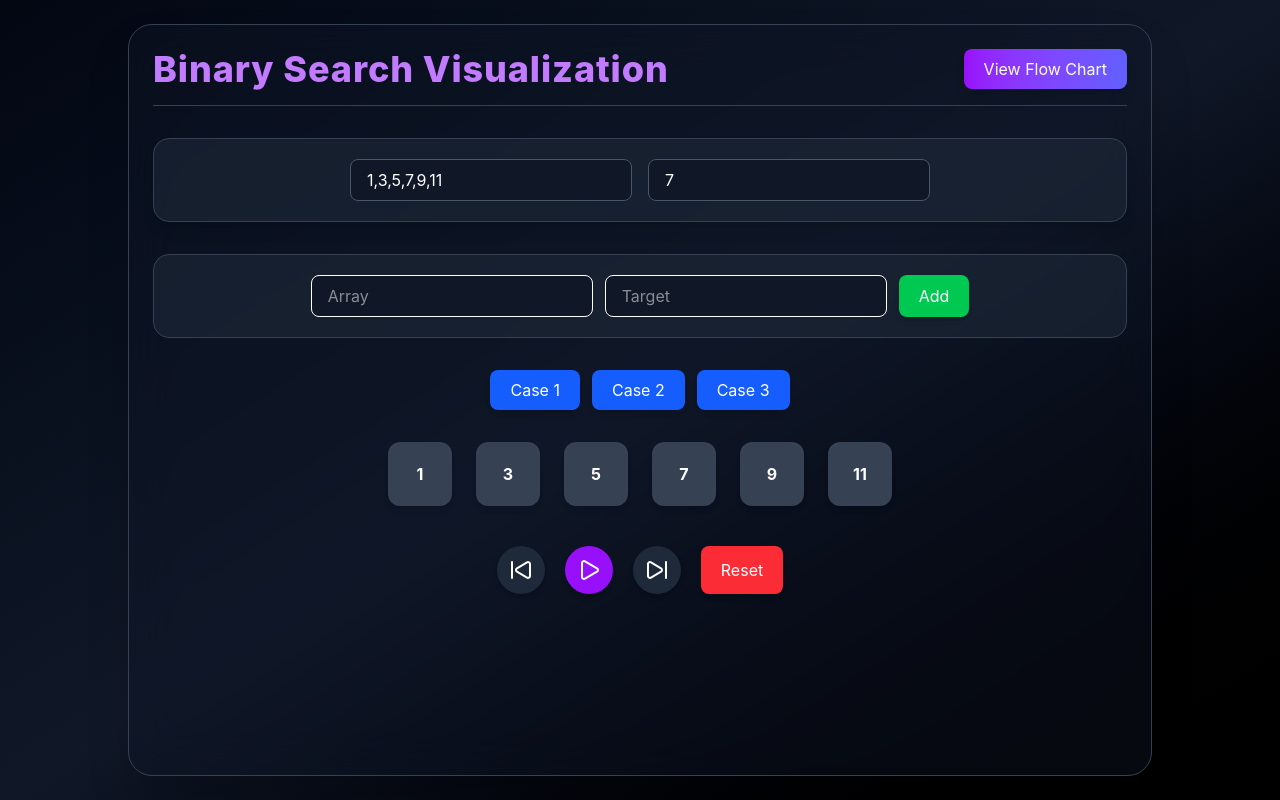
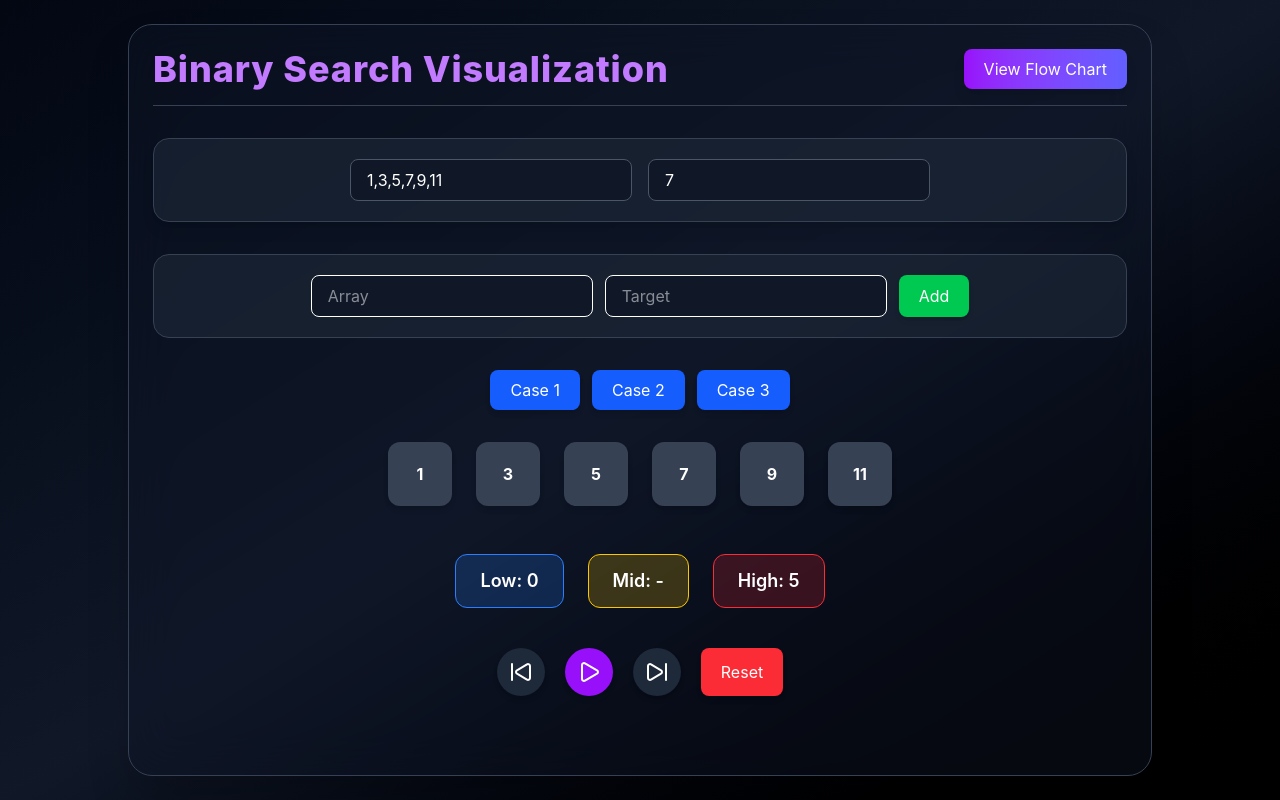
Before and after one commit to Shivam5156/Binary-Search-Visualizer, a React (Vite) app: page / in a window 1280 px wide. Built offline with nearby package versions, Linux system fonts and the light colour scheme.

Commit message:
again fixed the code

```diff
--- a/src/BinarySearchVisualizer.jsx
+++ b/src/BinarySearchVisualizer.jsx
@@ -147,7 +147,6 @@ const BinarySearchVisualization = () => {
 
       <div className="w-full max-w-5xl flex flex-col gap-8 items-center bg-gray-900/40 backdrop-blur-xl p-6 rounded-3xl border border-gray-700 shadow-2xl">
 
-        {/* Header */}
         <div className="w-full flex flex-col md:flex-row items-center justify-between gap-4 border-b border-gray-700 pb-4">
 
           <h1 className="text-3xl md:text-4xl font-extrabold text-purple-400 tracking-wide">
@@ -162,7 +161,6 @@ const BinarySearchVisualization = () => {
           </button>
         </div>
 
-        {/* Modal */}
         {showFlowChart && (
           <div className="fixed inset-0 flex items-center justify-center z-50 bg-black/70">
             <div className="bg-gray-900 p-4 rounded-xl border border-gray-700 shadow-xl relative w-[95%] max-w-5xl">
@@ -189,7 +187,6 @@ const BinarySearchVisualization = () => {
           </div>
         )}
 
-        {/* Inputs */}
         <div className="w-full bg-gray-800/60 p-5 rounded-2xl shadow-lg flex gap-4 flex-wrap border border-gray-700 justify-center">
           <input
             className="px-4 py-2 bg-gray-900 border border-gray-600 rounded-lg focus:ring-2 focus:ring-purple-500 outline-none transition"
@@ -206,7 +203,6 @@ const BinarySearchVisualization = () => {
           />
         </div>
 
-        {/* Custom Test */}
         <div className="w-full bg-gray-800/60 p-5 rounded-2xl flex gap-3 flex-wrap border border-gray-700 justify-center">
 
           <input
@@ -237,7 +233,6 @@ const BinarySearchVisualization = () => {
           </div>
         )}
 
-        {/* Test Cases */}
         <div className="flex gap-3 flex-wrap justify-center ">
           {testCases.map((_, i) => (
             <button
@@ -250,7 +245,6 @@ const BinarySearchVisualization = () => {
           ))}
         </div>
 
-        {/* Array */}
         <div className="flex gap-6 flex-wrap justify-center">
           {nums.map((num, index) => (
             <div
@@ -266,7 +260,21 @@ const BinarySearchVisualization = () => {
           ))}
         </div>
 
-        {/* Controls */}
+        {/* ✅ ADDED SECTION */}
+        <div className="flex gap-6 flex-wrap justify-center mt-4 text-lg font-semibold">
+          <div className="bg-blue-500/20 border border-blue-500 px-6 py-3 rounded-xl">
+            Low: {low}
+          </div>
+
+          <div className="bg-yellow-400/20 border border-yellow-400 px-6 py-3 rounded-xl">
+            Mid: {mid !== null ? mid : "-"}
+          </div>
+
+          <div className="bg-red-500/20 border border-red-500 px-6 py-3 rounded-xl">
+            High: {high}
+          </div>
+        </div>
+
         <div className="flex gap-5 flex-wrap justify-center mt-2">
 
           <button onClick={stepBack} className="p-3 bg-gray-800 rounded-full hover:bg-gray-700 hover:scale-110 transition shadow-md cursor-pointer">
@@ -292,7 +300,6 @@ const BinarySearchVisualization = () => {
           </button>
         </div>
 
-        {/* Result */}
         {found !== null && (
           <div className="text-green-400 text-lg font-semibold px-6 py-3 rounded-xl bg-gray-800 border border-green-500 shadow-lg">
             {found === -1 ? "❌ Target Not Found" : <>Found at index {found}</>}
```
